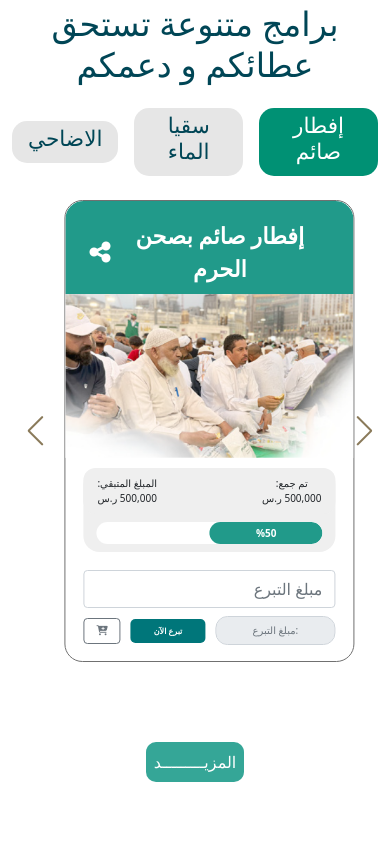
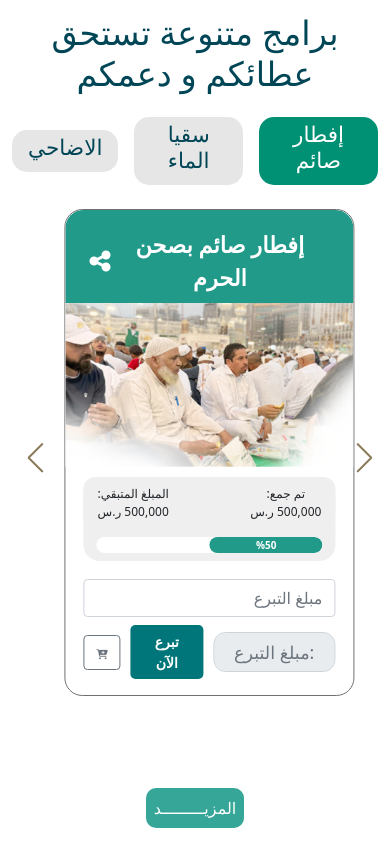
Before and after one commit to shawky2002020/Sahl, a plain HTML site: page index.html in a window 390 px wide. Shown: the part 1030-1894 px from the top of the page. Drawn offline with Linux system fonts and the light colour scheme.

Commit message:
Update custom-card.css

```diff
--- a/css/custom-card.css
+++ b/css/custom-card.css
@@ -61,7 +61,7 @@ i{
   border-radius: 12px;
   padding: 8px 14px;
   display: flex;
-  font-size: 10px;
+  font-size: 12px;
   gap: 1rem;
 }
 .money-collected{
@@ -71,7 +71,7 @@ i{
 
 }
 .custom-card-progress {
-  height: 22px;
+  height: 18;
   background: #ffff;
   border-radius: 12px;
   width: 90%;
@@ -150,8 +150,8 @@ i{
 }
 .custom-card-input {
   flex: 2;
-  font-size: 10px;
-  max-width: 120px;
+  font-size: 1.1rem;
+  max-width: 50%;
   border-radius: 12px;
   text-align: center;
 }
@@ -178,18 +178,19 @@ i{
   width: 290px;
  }
  .amount-btn{
-  font-size: 10px !important;
+  font-size: 14px !important;
   span{
-   font-size: 5px ;
+   font-size: 9px ;
   }
  }
  .custom-card-progress-bar{
   font-size: 10px;
  }
  button{
-  font-size: 8px !important;
+  font-size: 14px !important;
  }
  i{
   font-size: 10px;
  }
+
 }
```
